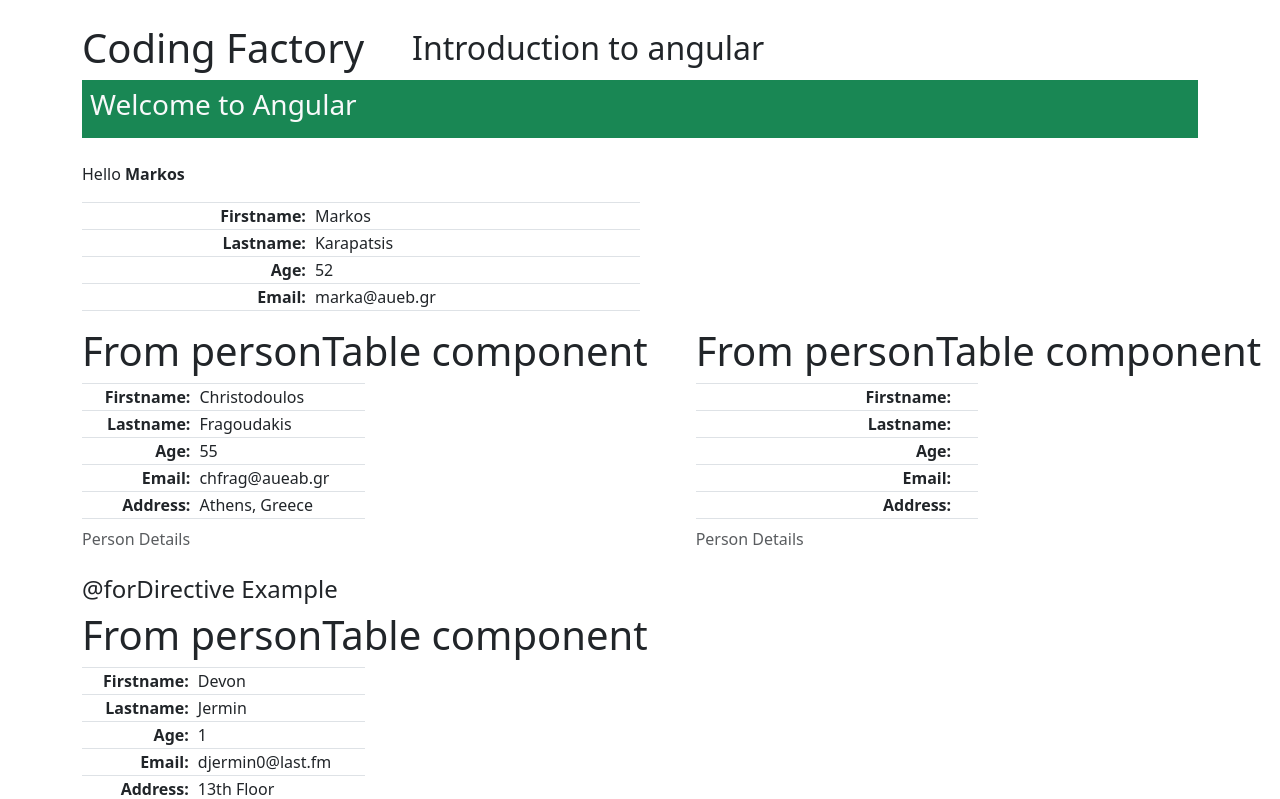
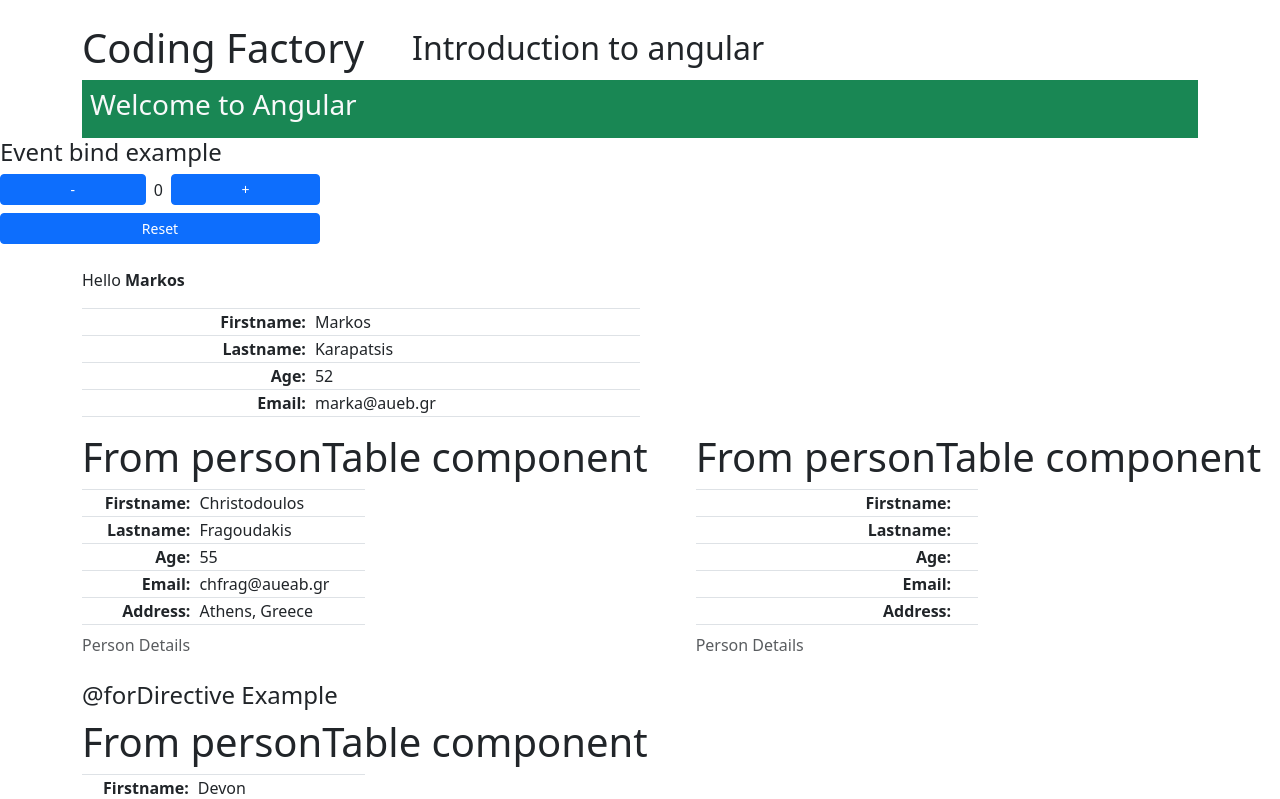
Before and after one commit to S-tvr/angular-introduction, an Angular app: page / in a window 1280 px wide. Shown: the top 799 px of the page. Built offline with nearby package versions, Linux system fonts and the light colour scheme.

Commit message:
feat: first event bind with angular

```diff
--- a/src/app/app.html
+++ b/src/app/app.html
@@ -7,6 +7,8 @@
     <h3>Welcome to Angular</h3>
   </div>
 </div>
+
+<app-event-bind-example></app-event-bind-example>
 
 <div class="container mt-4">
   <p>Hello <strong>{{name}}</strong></p>
--- a/src/app/app.ts
+++ b/src/app/app.ts
@@ -2,10 +2,11 @@ import { Component, signal } from '@angular/core';
 import { RouterOutlet } from '@angular/router';
 import { PersonTable } from './components/person-table/person-table';
 import { Person } from './shared/interfaces/person';
+import { EventBindExample } from './components/event-bind-example/event-bind-example';
 
 @Component({
   selector: 'app-root',
-  imports: [RouterOutlet, PersonTable],
+  imports: [RouterOutlet, PersonTable, EventBindExample],
   templateUrl: './app.html',
   styleUrl: './app.css'
 })
--- /dev/null
+++ b/src/app/components/event-bind-example/event-bind-example.html
@@ -0,0 +1,16 @@
+<h4>Event bind example</h4>
+<div class="d-flex flex-column gap-2 w-25">
+    <div class="d-flex gap-2 align-items-center">
+        <button
+        (click)="decrementTimes()"
+        class="btn btn-primary btn-sm flex-grow-1"> -
+        </button>
+
+        <span>{{times}}</span>
+        <button
+        (click)="incrementTimes()"
+        class="btn btn-primary btn-sm flex-grow-1"> +
+        </button>
+    </div>
+    <button class="btn btn-primary btn-sm flex-grow-1" (click)="reset()">Reset</button>
+</div>
--- /dev/null
+++ b/src/app/components/event-bind-example/event-bind-example.ts
@@ -0,0 +1,25 @@
+import { Component } from '@angular/core';
+
+@Component({
+  selector: 'app-event-bind-example',
+  imports: [],
+  templateUrl: './event-bind-example.html',
+  styleUrl: './event-bind-example.css'
+})
+export class EventBindExample {
+  times: number = 0
+  userInput: string = ""
+
+  incrementTimes(){
+    this.times++
+  }
+
+  decrementTimes(){
+    // this.times = this.times -1
+    this.times--
+  }
+
+  reset(){
+    this.times = 0
+  }
+}
```
Also changed, not shown: src/app/components/event-bind-example/event-bind-example.css (added), 1 other file (tests, documents, lock files or other folders).
